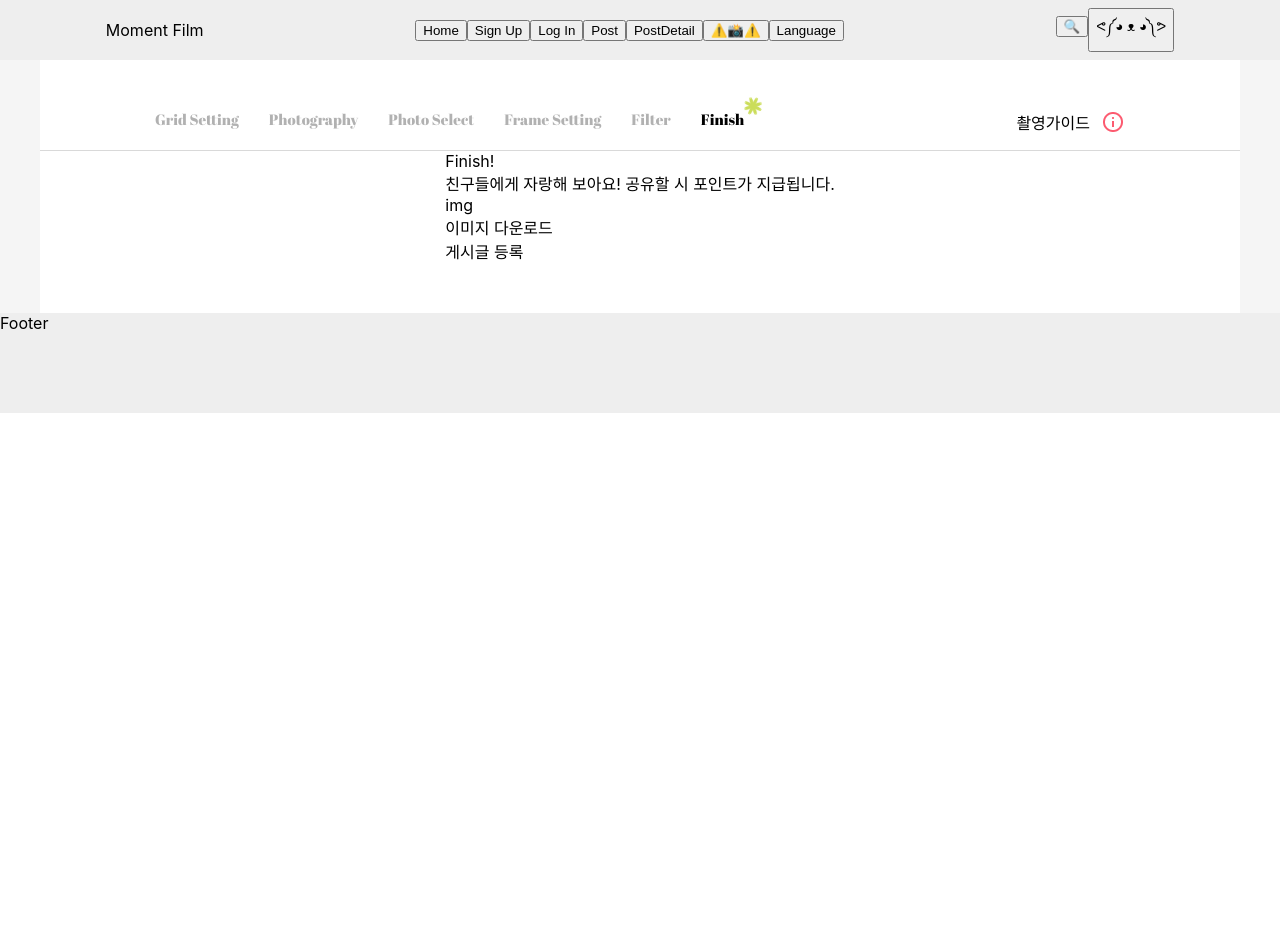
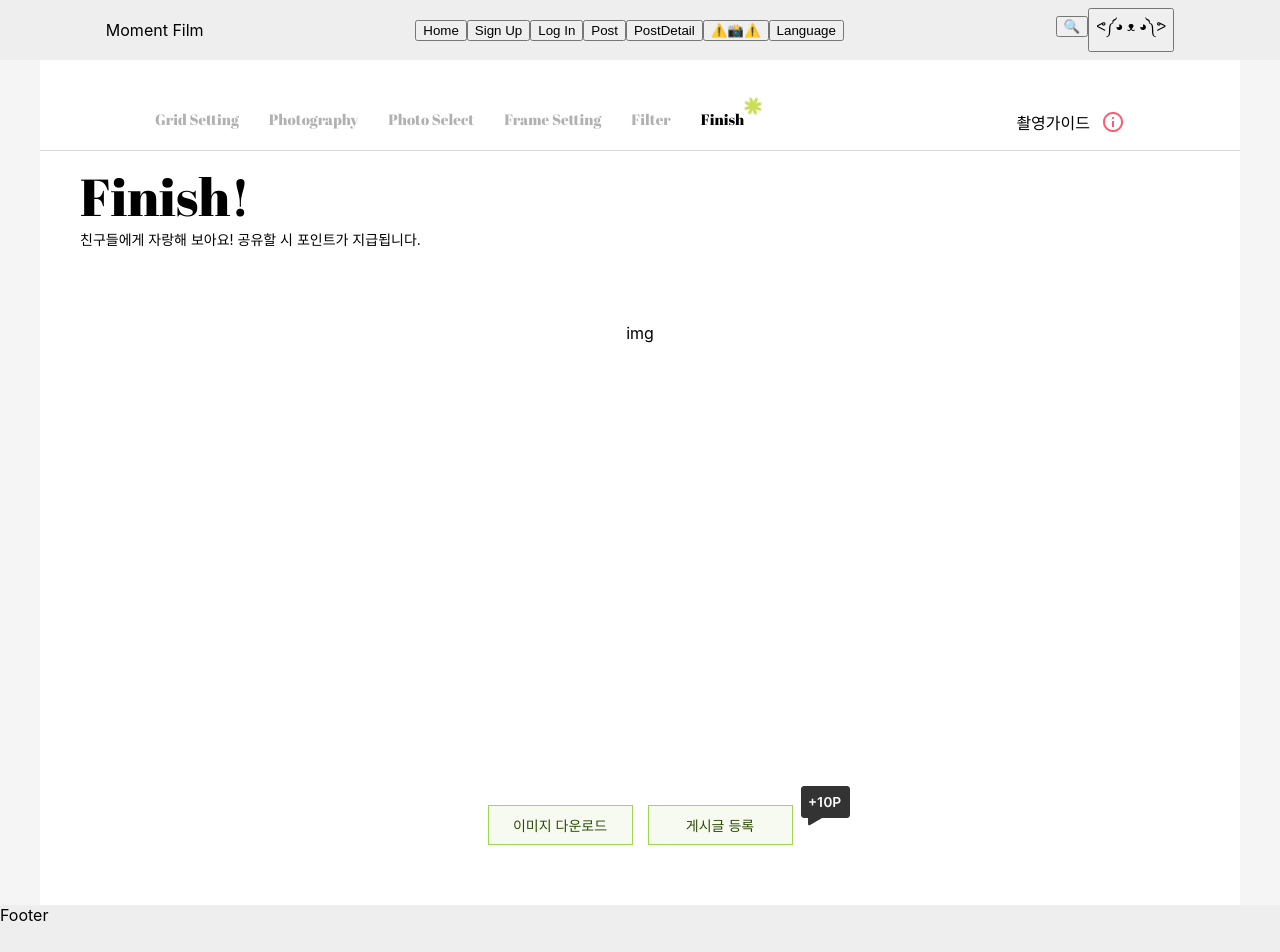
Before and after one commit to Moment-Film/Moment_Film_Frontend, a React (Create React App) app: page /camera/capture/finish in a window 1280 px wide. Shown: the top 952 px of the page. Before the commit the page ends 800 px from the top, so only its background shows below. Built offline with nearby package versions, Linux system fonts and the light colour scheme; no server answers; a web font is replaced by a local one.

Commit message:
[ style ] 커스텀 완료 페이지 UI 임시 구현

```diff
--- a/src/components/CustomFinishPage/CustomFinish.jsx
+++ b/src/components/CustomFinishPage/CustomFinish.jsx
@@ -1,8 +1,9 @@
 import React from "react";
 import * as s from "../frameSelectPage/style";
-
 // import KakaoShareBtn from '../common/component/KakaoShareBtn'
 import GridNav from "./../frameSelectPage/GridNav";
+import { styled } from "styled-components";
+import point from "../assets/images/point.svg";
 
 const CustomFinish = () => {
   return (
@@ -11,20 +12,22 @@ const CustomFinish = () => {
         <s.Slider>
           <s.OptionWrap>
             <GridNav data={"finish"} />
-            <div>
-              <div>
+            <ContentWrap>
+              <TextWrap>
                 <div>Finish!</div>
-              <div>친구들에게 자랑해 보아요! 공유할 시 포인트가 지급됩니다.</div>
-              </div>
-              <div>
-                <div>img</div>
-                <div>이미지 다운로드</div>
-                <div>
-                  <div>게시글 등록</div>
-                <div></div>
-                </div>
-              </div>
-            </div>
+                <span>
+                  친구들에게 자랑해 보아요! 공유할 시 포인트가 지급됩니다.
+                </span>
+              </TextWrap>
+              <ImgWrap>
+                <CustomImg>img</CustomImg>
+                <BtnWrap>
+                  <MoveBtn>이미지 다운로드</MoveBtn>
+                  <MoveBtn>게시글 등록</MoveBtn>
+                </BtnWrap>
+                <Point src={point} alt="point"></Point>
+              </ImgWrap>
+            </ContentWrap>
           </s.OptionWrap>
         </s.Slider>
       </s.Wrap>
@@ -35,3 +38,68 @@ const CustomFinish = () => {
 };
 
 export default CustomFinish;
+
+const ContentWrap = styled.div`
+  width: 80%;
+  display: flex;
+  flex-direction: column;
+  align-items: center;
+  padding: 10px;
+`;
+
+const TextWrap = styled.div`
+  width: 100%;
+  display: flex;
+  flex-direction: column;
+  align-items: flex-start;
+
+  div {
+    font-size: 52px;
+    line-height: 70px;
+    font-family: "Abril Fatface", cursive;
+  }
+
+  span {
+    font-size: 14px;
+    line-height: 17px;
+    margin-bottom: 75px;
+  }
+`;
+
+const ImgWrap = styled.div`
+  width: 305px;
+  display: flex;
+  flex-direction: column;
+  align-items: center;
+`;
+
+const Point = styled.img`
+  position: absolute;
+  bottom: 28.7px;
+  right: 490px;
+`;
+
+const CustomImg = styled.div`
+  height: 450px;
+  margin-bottom: 32px;
+`;
+
+const BtnWrap = styled.div`
+  width: 305px;
+  height: 40px;
+  display: flex;
+  gap: 15px;
+`;
+
+const MoveBtn = styled.div`
+  font-size: 14px;
+  width: 145px;
+  height: 40px;
+  color: var(--green6);
+  background-color: var(--green1);
+  border: 1px solid var(--green4);
+  box-sizing: border-box;
+  display: flex;
+  justify-content: center;
+  align-items: center;
+`;
--- a/src/globalStyle/GlobalStyle.js
+++ b/src/globalStyle/GlobalStyle.js
@@ -15,7 +15,12 @@ body{
 
     --white:#FFF;
 
+    --green6: #2e4c07;
     --green5: #60a10e;
+    --green4: #9cd94f;
+    --green3: #c2f87e;
+    --green2: #e3ffc0;
+    --green1: #f6faf0;
 }
 
 
```
Also changed, not shown: src/components/assets/images/point.svg (added).
